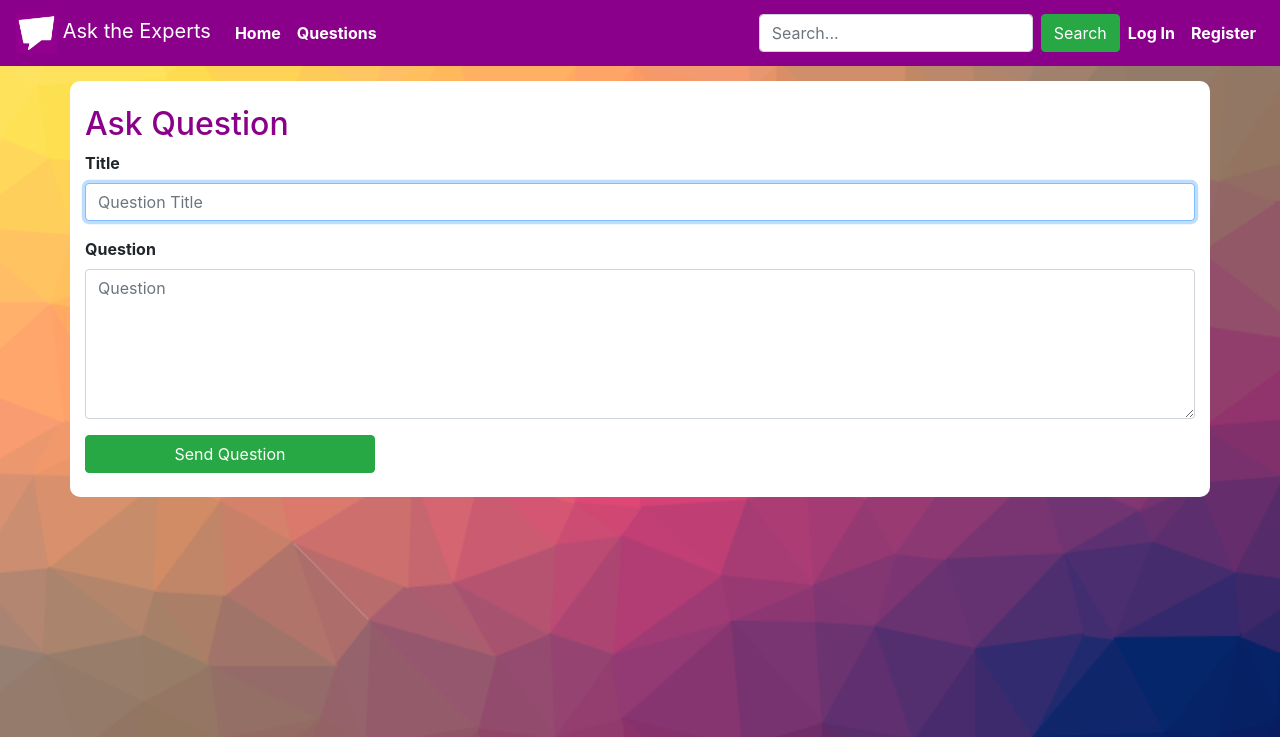
After one commit to gustavocmaciel/ask-the-experts, a Django app: page /ask_question in a window 1280 px wide. The commit adds this page. Shown: the top 737 px of the page. Run offline with Django 3.2, Linux system fonts and the light colour scheme; some libraries are stand-ins or nearby versions.

Commit message:
Create ask question form

```diff
--- a/asktheexperts/models.py
+++ b/asktheexperts/models.py
@@ -4,8 +4,8 @@ from django.db import models
 
 class User(AbstractUser):
     photo = models.ImageField(upload_to='images/', default="images/default_image.jpg")
-    #vote_question = models.ManyToManyField("Question", symmetrical=False, related_name="question_voted")
-    #vote_answer = models.ManyToManyField("Answer", symmetrical=False, related_name="answer_voted")
+    vote_question = models.ManyToManyField("Question", symmetrical=False, related_name="question_voted")
+    vote_answer = models.ManyToManyField("Answer", symmetrical=False, related_name="answer_voted")
     rank = models.IntegerField(default=1)
 
     def __str__(self):
--- a/asktheexperts/static/asktheexperts/styles.css
+++ b/asktheexperts/static/asktheexperts/styles.css
@@ -62,3 +62,10 @@ body {
 .no-decoration:hover {
     text-decoration: none;
 }
+
+.questions {
+    background-color: white;
+    margin-top: 15px;
+    margin-bottom: 15px;
+    border-radius: 10px;
+}
--- /dev/null
+++ b/asktheexperts/templates/asktheexperts/ask_question.html
@@ -0,0 +1,31 @@
+{% extends "asktheexperts/layout.html" %}
+
+{% block body %}
+
+    <div class="container questions">
+        <br>
+        <div>
+            <h2 class="darkmagenta">Ask Question</h2>
+        </div>
+        <div>
+            {% if message %}
+                <div class="message-alert">{{ message }}</div>
+            {% endif %}
+
+            <form action="{% url 'register' %}" method="post">
+                {% csrf_token %}
+                <div class="form-group">
+                    <label><strong>Title</strong></label>
+                    <input class="form-control" autofocus type="text" name="title" placeholder="Question Title">
+                </div>
+                <div class="form-group">
+                    <label><strong>Question</strong></label>
+                    <textarea style="width: 100%; min-height:150px;" class="form-control" type="textarea" name="content" placeholder="Question"></textarea>
+                </div>
+                <input class="btn btn-block btn-success" style="max-width:290px;" type="submit" value="Send Question">
+                <br>
+            </form>
+        </div>
+    </div>
+
+{% endblock %}
--- a/asktheexperts/templates/asktheexperts/layout.html
+++ b/asktheexperts/templates/asktheexperts/layout.html
@@ -46,7 +46,7 @@
                     </form>
                     {% if user.is_authenticated %}
                         <li class="nav-item active">
-                            <a class="nav-link" href="#"><strong>Ask a question</strong></a>
+                            <a class="nav-link" href="{% url 'ask_question' %}"><strong>Ask a question</strong></a>
                         </li>
                         <a class="no-decoration" href="#">
                             <div class="row" style="margin-left: 1px; margin-right: 1px;">
--- a/asktheexperts/templates/asktheexperts/questions.html
+++ b/asktheexperts/templates/asktheexperts/questions.html
@@ -2,7 +2,7 @@
 {% load static %}
 
 {% block body %}
-    <div class="container" style="background-color: white; margin-top: 15px; margin-bottom: 15px; border-radius: 10px;">
+    <div class="container questions">
         <div class="row justify-content-center">
             <h2 class="darkmagenta">Top Questions</h2>
 
--- a/asktheexperts/urls.py
+++ b/asktheexperts/urls.py
@@ -11,6 +11,7 @@ urlpatterns = [
     path("logout", views.logout_view, name="logout"),
     path("register", views.register, name="register"),
     path("questions", views.questions, name="questions"),
+    path("ask_question", views.ask_question, name="ask_question"),
 
 ] + static(settings.MEDIA_URL, document_root=settings.MEDIA_ROOT)
 
--- a/asktheexperts/views.py
+++ b/asktheexperts/views.py
@@ -3,7 +3,7 @@ from django.db import IntegrityError
 from django.shortcuts import render, HttpResponse, HttpResponseRedirect
 from django.urls import reverse
 
-from .models import User
+from .models import User, Question
 
 def index(request):
     return render(request, "asktheexperts/index.html", {
@@ -64,3 +64,15 @@ def register(request):
 
 def questions(request):
     return render(request, "asktheexperts/questions.html")
+
+
+def ask_question(request):
+    if request.method == "GET":
+        return render(request, "asktheexperts/ask_question.html")
+    else:
+        # Save new question
+        title = request.POST["title"]
+        content = request.POST["content"]
+        new_question = Question(user=request.user, title=title, content=content)
+        new_question.save()
+        return HttpResponseRedirect(reverse("index"))
```
Also changed, not shown: asktheexperts/migrations/0008_auto_20201107_1339.py (added), db.sqlite3.
